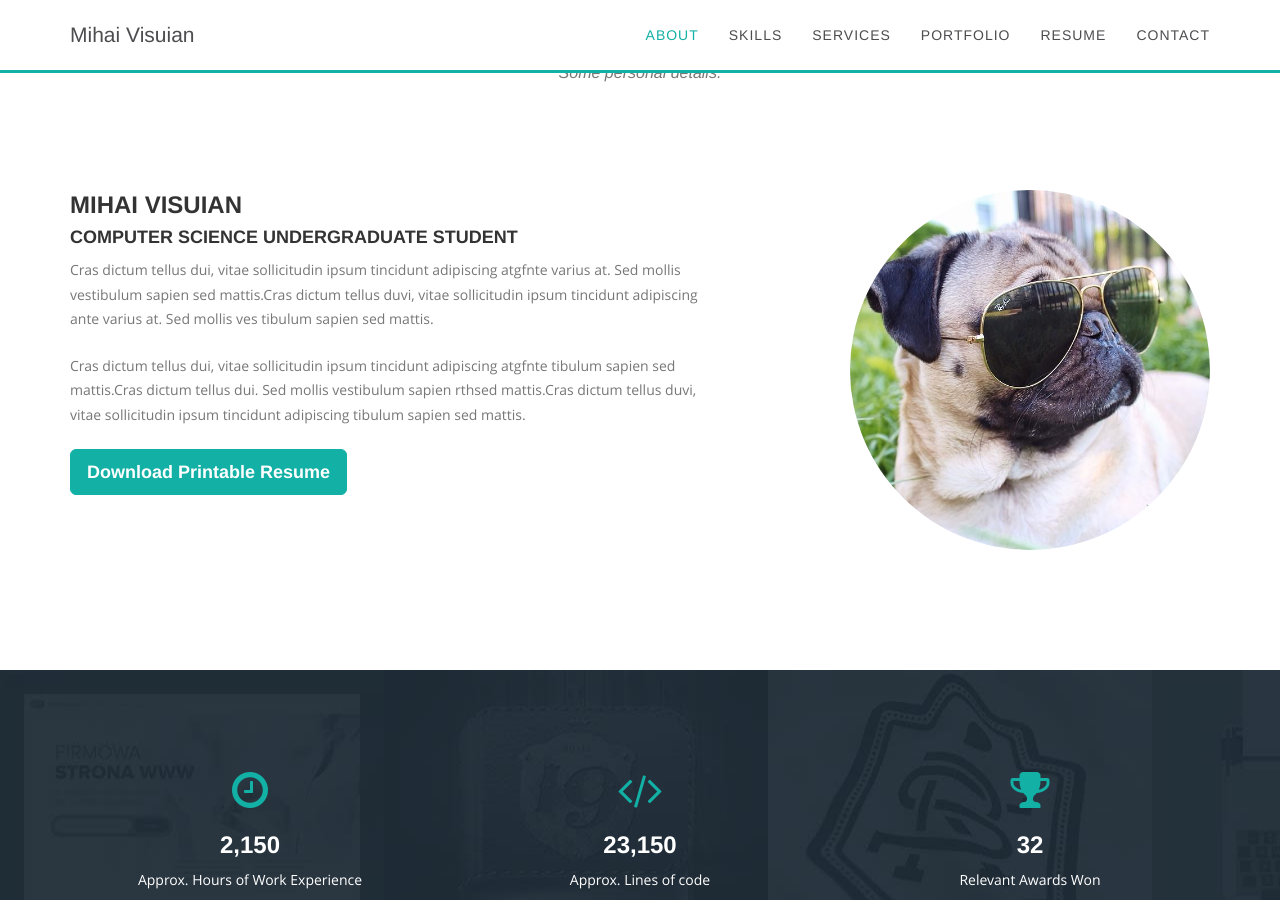
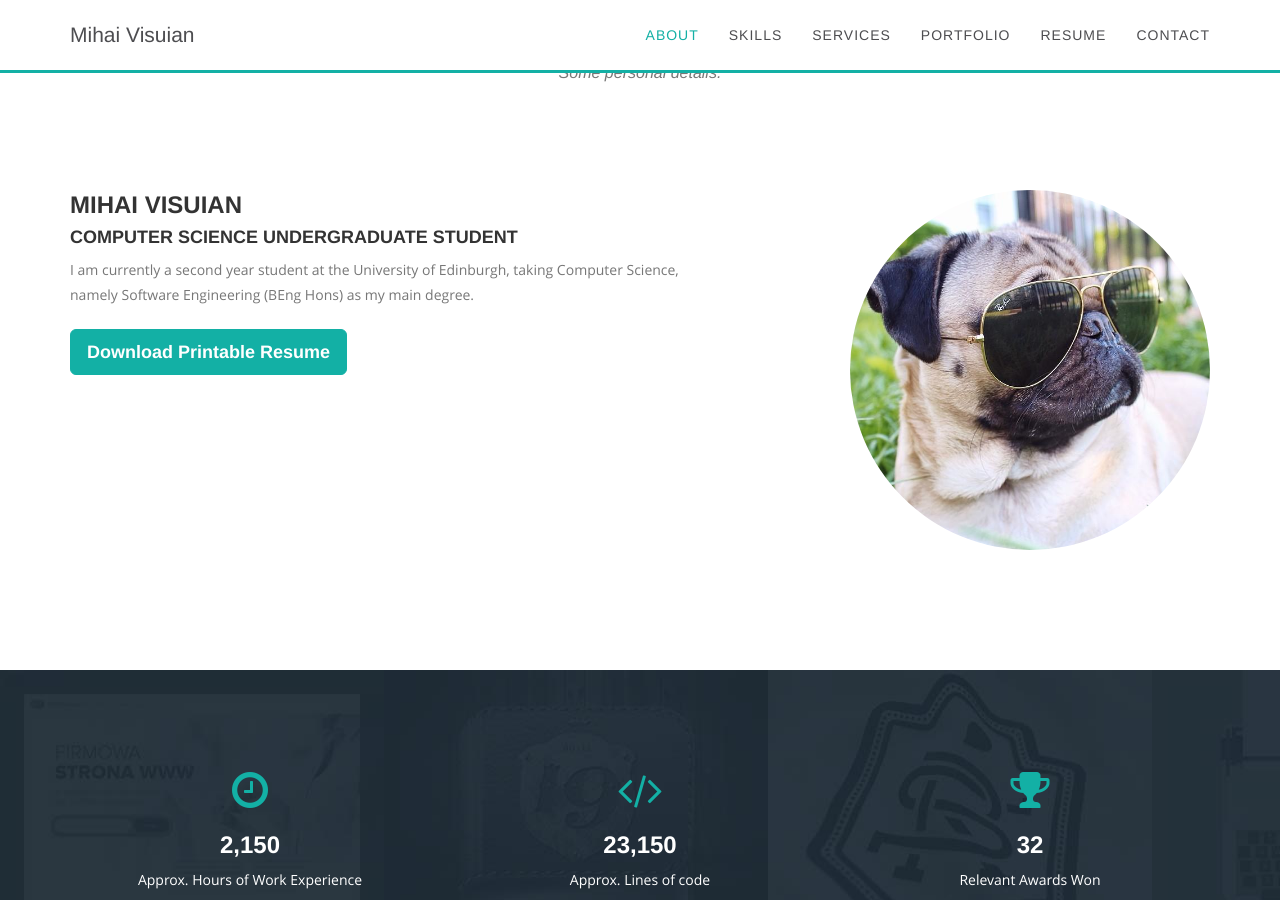
Before and after one commit to MihaiVisu/mihaivisu.github.io, a Jekyll site: the page index.html, which Jekyll copies as it is, in a window 1280 px wide and 900 px high, scrolled down 876 px. Built offline with Jekyll 4.4.1, drawn with Linux system fonts in a browser that asks for light colours; some web fonts are replaced.

Commit message:
edit html content on index

```diff
--- a/index.html
+++ b/index.html
@@ -7,7 +7,6 @@
         <meta http-equiv="X-UA-Compatible" content="IE=edge">
         <meta name="viewport" content="width=device-width, initial-scale=1">
         <meta name="description" content="Responsive One Page Resume/CV">
-        <meta name="author" content="Linewp">
         <title>Mihai Visuian - Landing Page</title>
 
         <link rel="stylesheet" href="generated/css/project_libs.min.css">
@@ -97,10 +96,11 @@
                     <div class="col-lg-7 col-md-7 col-sm-7 col-xs-12 pull-left media">
                         <h3>Mihai Visuian</h3>
                         <h4>Computer Science Undergraduate Student</h4>
-                        <p class="text-muted">Cras dictum tellus dui, vitae sollicitudin ipsum tincidunt adipiscing atgfnte varius at. Sed mollis vestibulum sapien sed mattis.Cras dictum tellus duvi, vitae sollicitudin ipsum tincidunt adipiscing ante varius at. Sed mollis ves
-                        tibulum sapien sed mattis.</p>
-                        <p class="text-muted">Cras dictum tellus dui, vitae sollicitudin ipsum tincidunt adipiscing atgfnte
-                        tibulum sapien sed mattis.Cras dictum tellus dui. Sed mollis vestibulum sapien rthsed mattis.Cras dictum tellus duvi, vitae sollicitudin ipsum tincidunt adipiscing tibulum sapien sed mattis.</p>
+                        <p class="text-muted">
+                            I am currently a second year student at the University of Edinburgh,
+                            taking Computer Science, namely Software Engineering (BEng Hons)
+                            as my main degree.
+                        </p>
                         <p><a class="btn btn-primary btn-lg wow bounce animated" role="button" href="./Mihai_Visuian_CV.pdf">Download Printable Resume</a></p>
                     </div>
     			</div>
```
